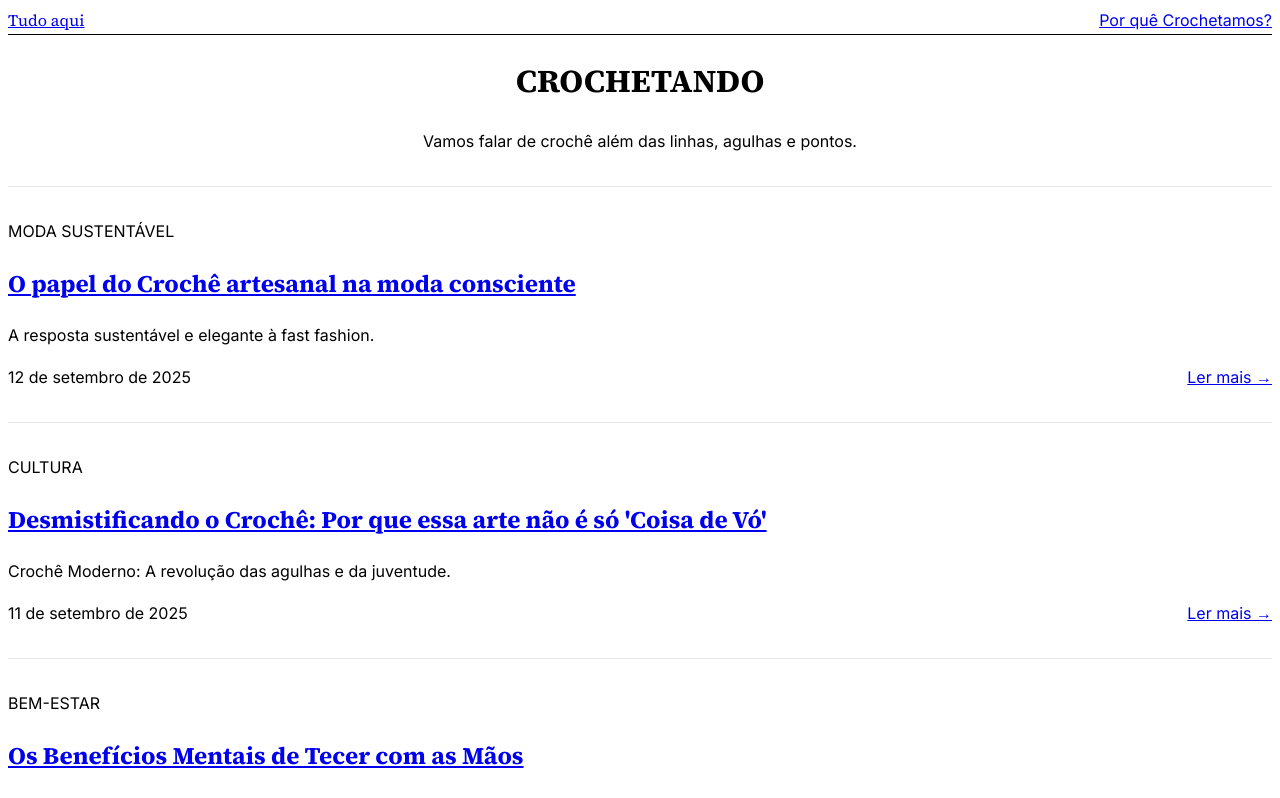
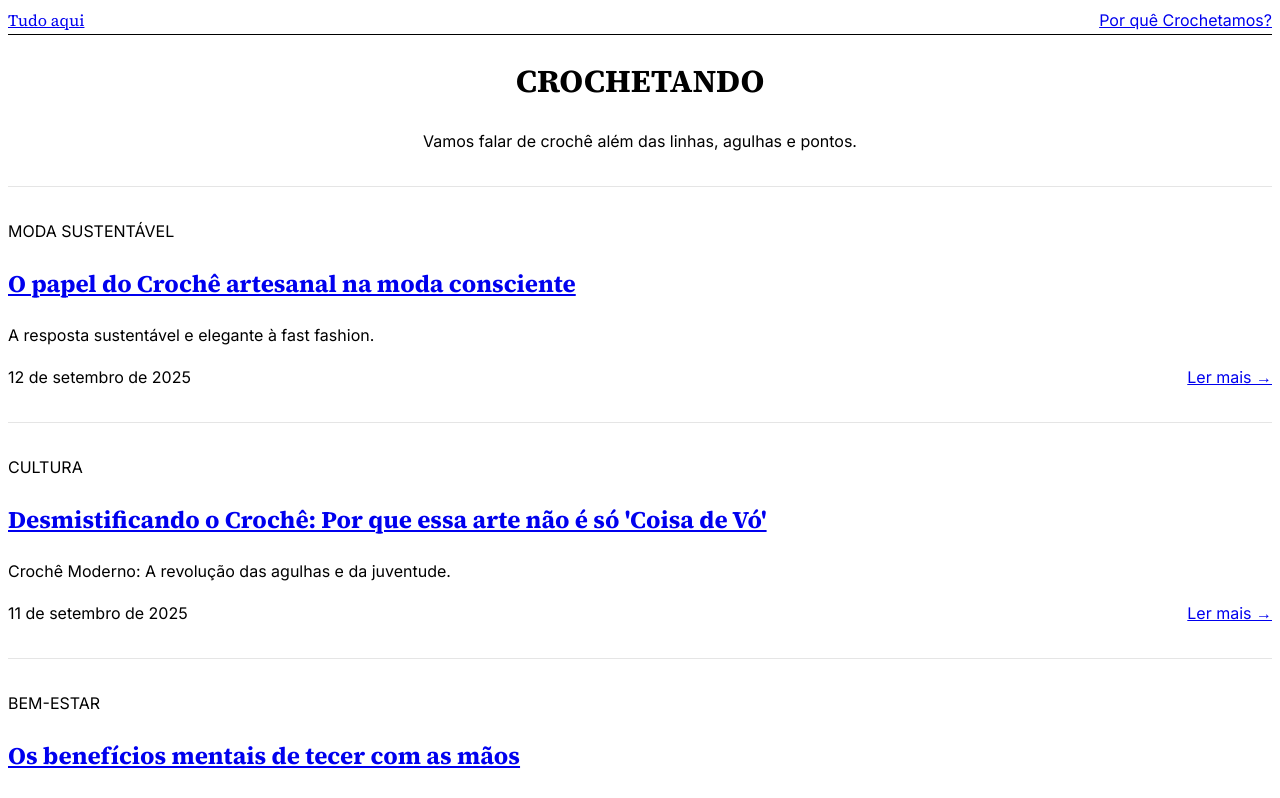
Before and after one commit to LSG-gurgel/Blog, a Next.js app: page / in a window 1280 px wide. Shown: the top 798 px of the page. Built offline with nearby package versions, Linux system fonts and the light colour scheme.

Commit message:
segunda postagem

```diff
--- a/app/page.tsx
+++ b/app/page.tsx
@@ -19,7 +19,7 @@ const posts = [
   },
   {
     id: 3,
-    title: "Os Benefícios Mentais de Tecer com as Mãos",
+    title: "Os benefícios mentais de tecer com as mãos",
     excerpt: " Crochê e Saúde Mental: 5 Benefícios Terapêuticos Comprovados.",
     date: "10 de setembro de 2025",
     slug: "croche-terapeutico",
--- a/app/posts/[slug]/page.tsx
+++ b/app/posts/[slug]/page.tsx
@@ -26,7 +26,28 @@ const posts = [
     date: "13 de setembro de 2025",
     category: "Moda Sustentável",
     author: "Lô Gurgel"
-  }
+  },
+    {
+    slug: "desmistificando-croche",
+    title: "Desmistificando o Crochê: Por que essa qrte não é só 'Coisa de Vó'",
+    content: `
+      <p><strong>Imagine a cena: uma cadeira de balanço, uma vovó tranquila fazendo crochê.</strong> Esse era o estereótipo. Agora, apague essa imagem. Bem-vindo ao crochê do século 21! Hoje, as agulhas estão nas mãos de uma geração que está reinventando essa arte, transformando fios em peças de street style, acessórios para festivais e decoração de apartamento moderno.</p>
+
+      <h2>Por que o crochê é uma sensação entre os jovens?</h2>
+
+      <p>Em um mundo de fast fashion, onde todos vestem as mesmas peças, o crochê oferece a oportunidade única de criar algo totalmente personalizado e exclusivo. Não há duas peças iguais. É a antítese da produção em massa.
+      <p>A geração atual é profundamente consciente do impacto ambiental. O crochê se alinha perfeitamente a isso, permitindo a escolha de fios sustentáveis, o reaproveitamento de materiais e a criação de peças duráveis que fogem do ciclo descartável da moda.</p>
+      <p>O crochê moderno não é solitário. Ele floresceu nas redes sociais. Jovens compartilham padrões, trocam dicas, participam de desafios (#crochetchallenge) e formam comunidades online vibrantes e solidárias. É uma arte conectada.</p>
+      <p>Diferente de outros hobbies, é possível começar com uma agulha e um novelo e, em poucas horas, terminar um item como uma bandana. Essa satisfação imediata é um grande atrativo.</p>
+
+      <h2>ou seja...</h2>
+      <p>O crochê derrubou a cadeira de balanço e invadiu as mesas de bares, os parques e os lineups dos festivais. Ele não é mais um símbolo de um passado distante, mas uma ferramenta de criatividade para um futuro mais expressivo e consciente. É sobre comunidade, sustentabilidade e, acima de tudo, sobre fazer algo lindo e significativo com as próprias mãos.
+      <p><strong>Quebre o preconceito:</strong> pegue uma agulha e descubra por que milhões de jovens ao redor do mundo estão absolutamente obcecados por essa arte.</p>
+    `,
+    date: "11 de setembro de 2025 ",
+    category: "Cultura",
+    author: "Lô e Zezé"
+  },
 ]
 
 export default function PostPage({ params }: { params: { slug: string } }) {
```
